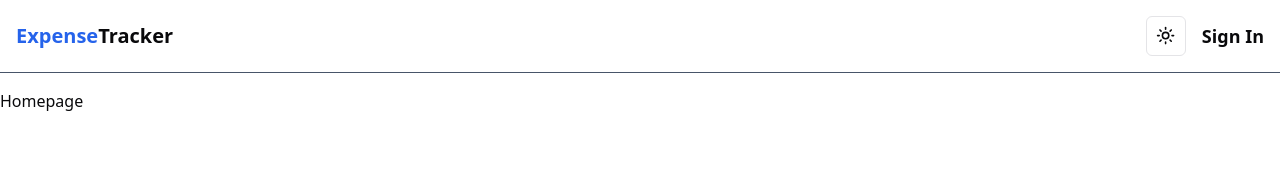
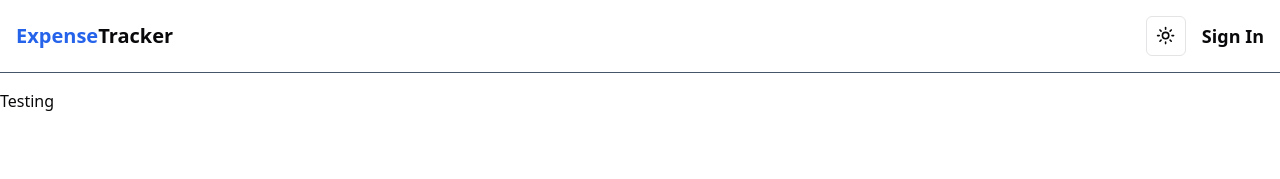
Before and after one commit to mfric20/ExpenseTracker, a Next.js app: page / in a window 1280 px wide. Shown: the top 179 px of the page. Built offline with nearby package versions, Linux system fonts and the light colour scheme.

Commit message:
Testing merge

```diff
--- a/src/app/page.tsx
+++ b/src/app/page.tsx
@@ -3,7 +3,7 @@ import Link from "next/link";
 export default function HomePage() {
   return (
     <main className="">
-      <div>Homepage</div>
+      <div>Testing</div>
     </main>
   );
 }
```
